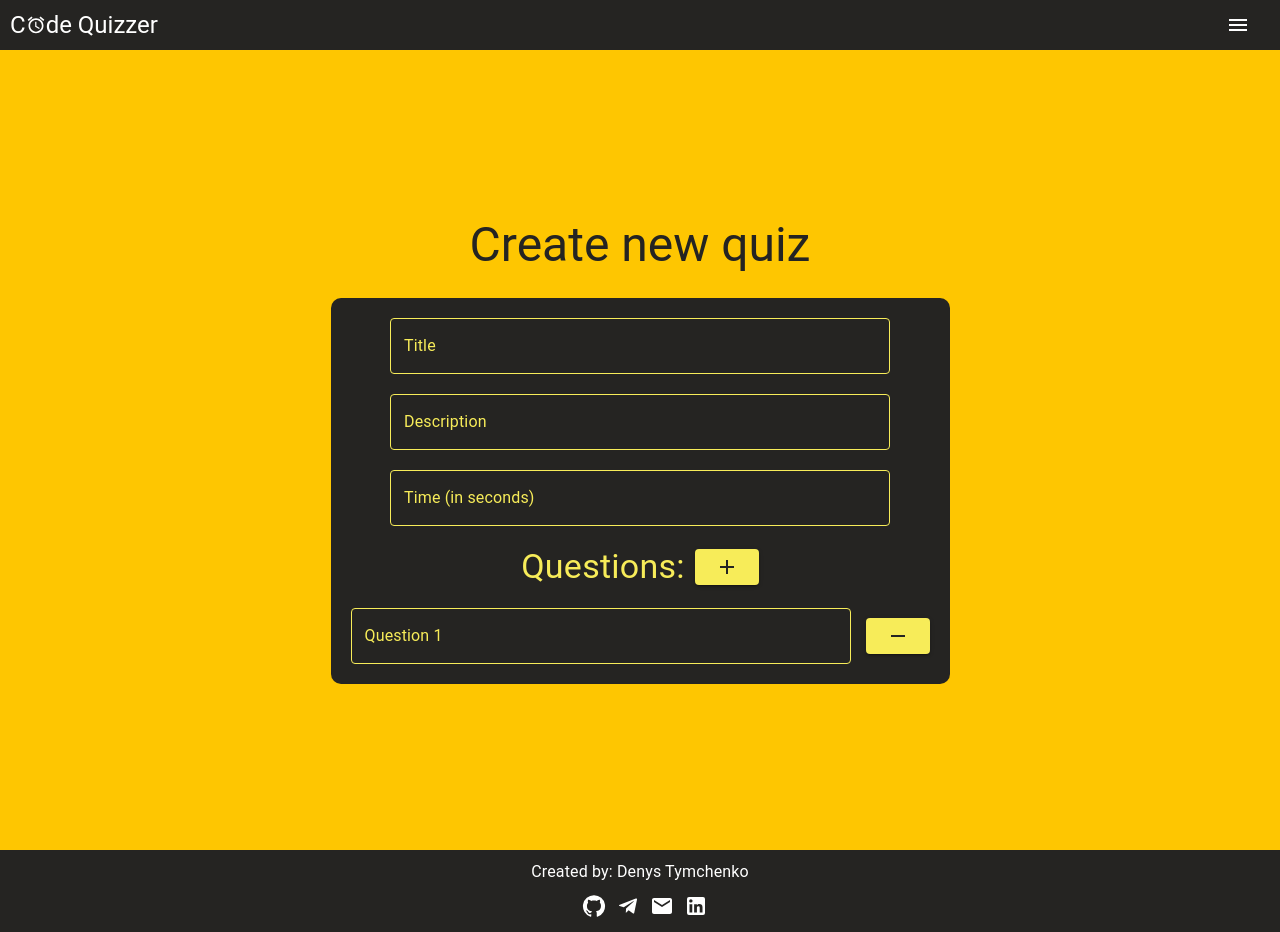
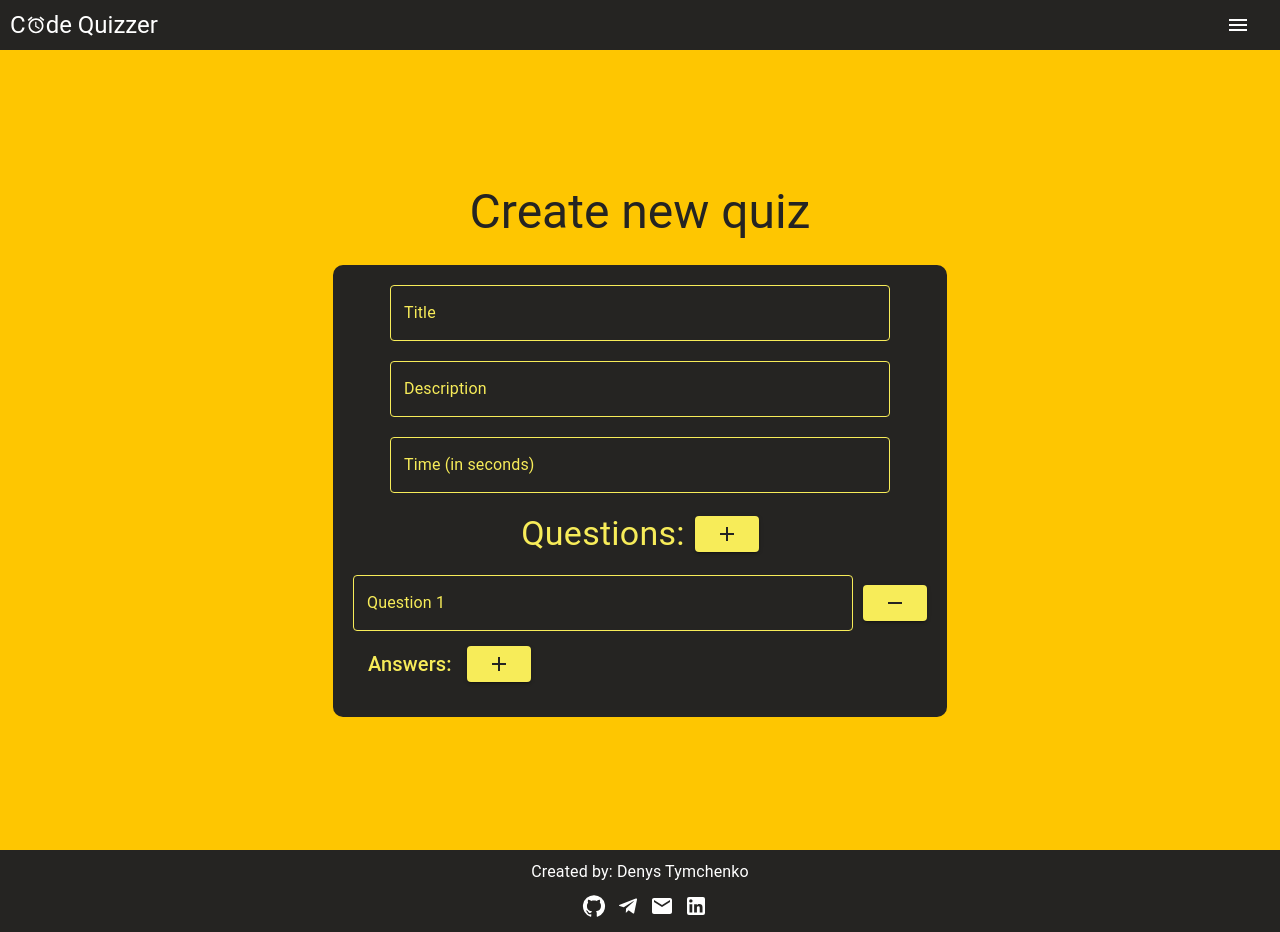
Before and after one commit to DenysTymchenko/Code-Quizzer, a React (Create React App) app: page /create in a window 1280 px wide. Both pictures are taken after a click on the button 726 px from the left and 604 px from the top of the page. Built offline with nearby package versions, Linux system fonts and the light colour scheme.

Commit message:
All static of CreateNewQuiz.jsx created

```diff
--- /dev/null
+++ b/src/components/FormAnswers/FormAnswers.jsx
@@ -0,0 +1,62 @@
+/* eslint-disable no-param-reassign */
+import React from 'react';
+import { Button, Radio } from '@mui/material';
+import RemoveIcon from '@mui/icons-material/Remove';
+import { Input } from '../../mui-customs/custom-elements';
+import { formBtnStyles } from '../../mui-customs/custom-styles';
+
+function FormAnswers({
+  questionIndex,
+  questions,
+  setQuestions,
+  answerIndex,
+  answer,
+}) {
+  const removeAnswer = (answerIndex) => {
+    const questionsUpdated = [...questions];
+    questionsUpdated[questionIndex].answers.splice(answerIndex, 1);
+    setQuestions(questionsUpdated);
+  };
+
+  const setAnswer = (value, answerIndex) => {
+    const questionsUpdated = [...questions];
+    questionsUpdated[questionIndex].answers[answerIndex].answer = value;
+    setQuestions(questionsUpdated);
+  };
+
+  const setCorrect = (answerIndex) => {
+    const questionsUpdated = [...questions];
+    const answers = questionsUpdated[questionIndex].answers.map((answer, index) => {
+      answer.isCorrect = index === answerIndex;
+      return answer;
+    });
+    questionsUpdated[questionIndex].answers = answers;
+    setQuestions(questionsUpdated);
+  };
+
+  return (
+    <div className="answer">
+      <div className='wrapper'>
+        <Input
+          label={`Answer ${answerIndex + 1}`}
+          value={answer.answer}
+          onChange={(e) => setAnswer(e.target.value, answerIndex)}
+        />
+        <Button
+          variant="contained"
+          sx={formBtnStyles}
+          onClick={() => removeAnswer(answerIndex)}
+        >
+          <RemoveIcon />
+        </Button>
+        <Radio
+          checked={answer.isCorrect}
+          onChange={() => setCorrect(answerIndex)}
+          name={`question_${questionIndex}_answer_isCorrect`}
+        />
+      </div>
+    </div>
+  );
+}
+
+export default FormAnswers;
--- /dev/null
+++ b/src/components/FormQuestions/FormQuestions.jsx
@@ -0,0 +1,76 @@
+import React from 'react';
+import { Button, Typography } from '@mui/material';
+import AddIcon from '@mui/icons-material/Add';
+import RemoveIcon from '@mui/icons-material/Remove';
+import { Input } from '../../mui-customs/custom-elements';
+import { formBtnStyles } from '../../mui-customs/custom-styles';
+import FormAnswers from '../FormAnswers/FormAnswers';
+
+function FormQuestions({
+  questions,
+  question,
+  questionIndex,
+  setQuestions,
+}) {
+  let { answers } = question;
+
+  const removeQuestion = (questionIndex) => {
+    const questionsUpdated = [...questions];
+    questionsUpdated.splice(questionIndex, 1);
+    setQuestions(questionsUpdated);
+  };
+
+  const setQuestion = (value, questionIndex) => {
+    const questionsUpdated = [...questions];
+    questionsUpdated[questionIndex].question = value;
+    setQuestions(questionsUpdated);
+  };
+
+  const addAnswer = (questionIndex) => {
+    const questionsUpdated = [...questions];
+    answers = [...question.answers, { answer: '', isCorrect: false }];
+    questionsUpdated[questionIndex].answers = answers;
+    setQuestions(questionsUpdated);
+  };
+
+  return (
+    <div className="question">
+      <div className='wrapper'>
+        <Input
+          label={`Question ${questionIndex + 1}`}
+          value={question.question}
+          onChange={(e) => setQuestion(e.target.value, questionIndex)}
+        />
+        <Button
+          variant="contained"
+          sx={formBtnStyles}
+          onClick={() => removeQuestion(questionIndex)}
+        >
+          <RemoveIcon />
+        </Button>
+      </div>
+      <div className='add-answer'>
+        <Typography variant='h6'>Answers:</Typography>
+        <Button
+          variant="contained"
+          sx={formBtnStyles}
+          onClick={() => addAnswer(questionIndex)}
+        >
+          <AddIcon />
+        </Button>
+      </div>
+      {answers.map((answer, index) => (
+        <FormAnswers
+          key={index}
+          questionIndex={questionIndex}
+          questions={questions}
+          setQuestions={setQuestions}
+          answerIndex={index}
+          answer={answer}
+        />
+      ))}
+    </div>
+  );
+}
+
+export default FormQuestions;
--- a/src/pages/CreateNewQuiz/CreateNewQuiz.css
+++ b/src/pages/CreateNewQuiz/CreateNewQuiz.css
@@ -34,20 +34,29 @@
 
 .create-new-quiz form input[type=number]::-webkit-inner-spin-button,
 .create-new-quiz form input[type=number]::-webkit-outer-spin-button {
-    -webkit-appearance: none;
-    margin: 0;
+  -webkit-appearance: none;
+  margin: 0;
 }
 
 .create-new-quiz form .wrapper {
-  width: 100%;
   display: flex;
-  justify-content: center;
   align-items: center;
   gap: 10px;
 }
 
-.create-new-quiz form .question {
+form .question>.wrapper {
+  margin-bottom: 15px;
+}
+
+.create-new-quiz form .add-answer {
   display: flex;
   align-items: center;
   gap: 15px;
+  margin-left: 15px;
+  margin-bottom: 15px;
 }
+
+.create-new-quiz form .answer {
+  margin-left: 15px;
+  margin-bottom: 15px;
+}
--- a/src/pages/CreateNewQuiz/CreateNewQuiz.jsx
+++ b/src/pages/CreateNewQuiz/CreateNewQuiz.jsx
@@ -2,17 +2,25 @@ import React, { useState } from 'react';
 import { useForm } from 'react-hook-form';
 import { Typography, Button } from '@mui/material';
 import AddIcon from '@mui/icons-material/Add';
-import RemoveIcon from '@mui/icons-material/Remove';
 import { h3Styles, formBtnStyles } from '../../mui-customs/custom-styles';
 import { Input } from '../../mui-customs/custom-elements';
+import FormQuestions from '../../components/FormQuestions/FormQuestions';
 import './CreateNewQuiz.css';
 
 function CreateNewQuiz() {
+  const [questions, setQuestions] = useState([]);
+  const [answers, setAnswers] = useState([]);
+
+  const addQuestion = () => {
+    const questionsUpdated = [...questions, { question: '', answers }];
+    setQuestions(questionsUpdated);
+  };
+
   const {
     register,
-    formState: {
-      errors,
-    },
+    // !!!!!!!!!!!!!!!!DELETE!!!!!!!!!!!!!!!!!!!!!!!!!!!!!!
+    // eslint-disable-next-line no-unused-vars
+    formState: { errors },
     handleSubmit,
   } = useForm();
 
@@ -20,26 +28,11 @@ function CreateNewQuiz() {
     console.log(JSON.stringify(data));
   };
 
-  const [questions, setQuestions] = useState([]);
-  const addQuestion = () => {
-    const questionsUpdated = [...questions];
-    questionsUpdated.push('');
-    setQuestions(questionsUpdated);
-  };
-  const removeQuestion = (index) => {
-    const questionsUpdated = [...questions];
-    questionsUpdated.splice(index, 1);
-    setQuestions(questionsUpdated);
-  };
-  const setQuestionInput = (value, index) => {
-    const questionsUpdated = [...questions];
-    questionsUpdated[index] = value;
-    setQuestions(questionsUpdated);
-  };
+  console.log(questions);
 
   return (
-    <main className='create-new-quiz mh100vh'>
-      <Typography variant='h3' sx={h3Styles}>
+    <main className="create-new-quiz mh100vh">
+      <Typography variant="h3" sx={h3Styles}>
         Create new quiz
       </Typography>
       <form onSubmit={handleSubmit(onSubmit)}>
@@ -62,37 +55,27 @@ function CreateNewQuiz() {
             required: true,
           })}
         />
-        <div className='wrapper'>
-          <Typography variant='h4'>
-            Questions:
-          </Typography>
-          <Button variant="contained" sx={formBtnStyles} onClick={addQuestion}>
+        <div className="wrapper">
+          <Typography variant="h4">Questions:</Typography>
+          <Button
+            variant="contained"
+            sx={formBtnStyles}
+            onClick={addQuestion}
+          >
             <AddIcon />
           </Button>
         </div>
         {questions.map((question, index) => (
-          <div key={index} className='question'>
-            <Input
-              label={`Question ${index + 1}`}
-              value={question}
-              {...register(
-                `question${index}`,
-                {
-                  required: true,
-                },
-              )}
-              onChange={(e) => setQuestionInput(e.target.value, index)}
-            />
-            <Button
-              variant="contained"
-              sx={formBtnStyles}
-              onClick={() => removeQuestion(index)}>
-              <RemoveIcon />
-            </Button>
-          </div>
+          <FormQuestions
+            key={index}
+            questions={questions}
+            question={question}
+            answers={answers}
+            questionIndex={index}
+            setQuestions={setQuestions}
+            setAnswers={setAnswers}
+          />
         ))}
-
-        {errors?.quizTitle && <p>Check</p>}
       </form>
     </main>
   );
```
